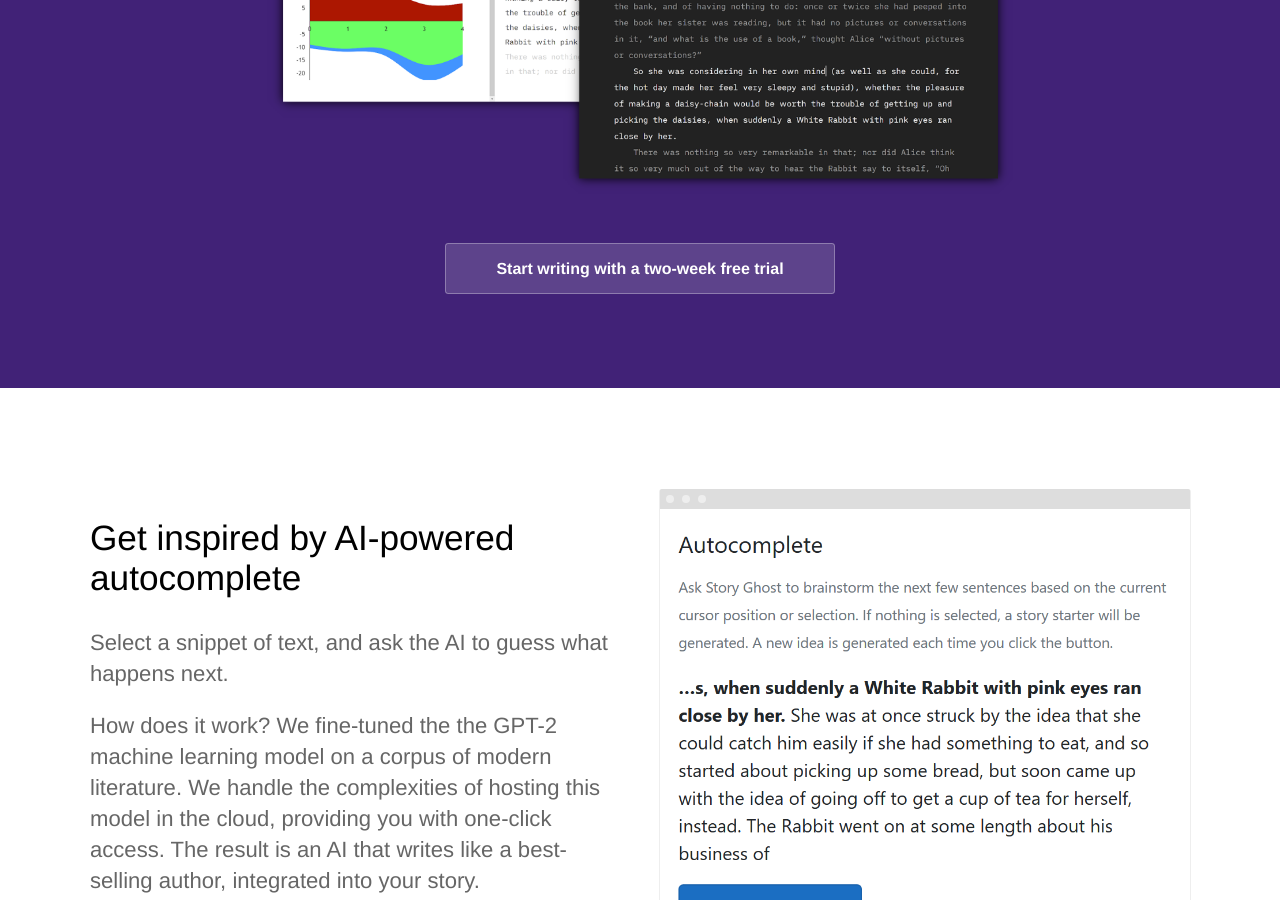
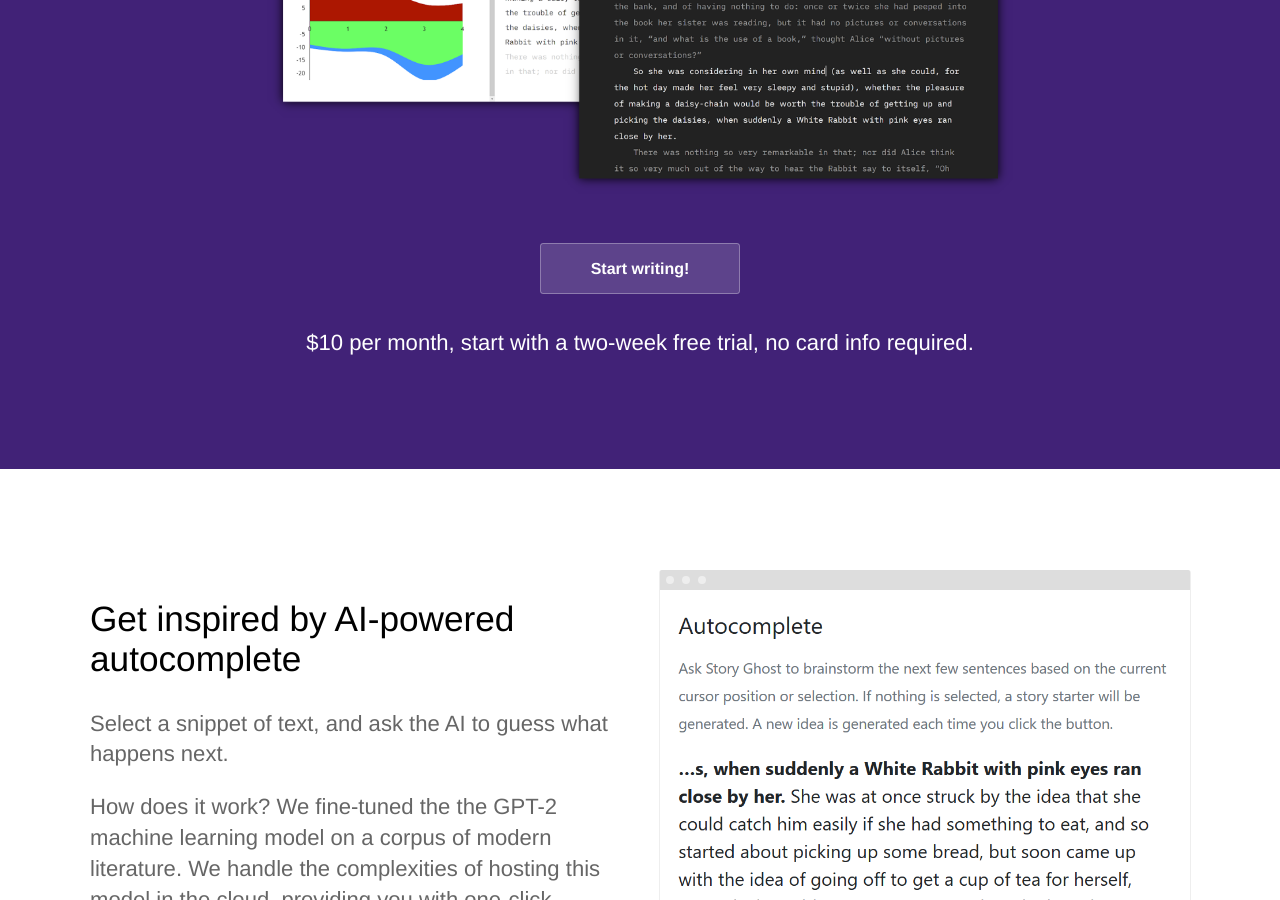
Before and after one commit to headchem/story-ghost, a Jekyll site: the page built from index.html, in a window 1280 px wide and 900 px high, scrolled down 519 px. Built offline with Jekyll 4.4.1, drawn with Linux system fonts in a browser that asks for light colours; some of the changed text lies outside the part shown.

Commit message:
add price

```diff
--- a/index.html
+++ b/index.html
@@ -9,7 +9,10 @@ description: Story Ghost cures writer's block
 		<div class="image">
 			<img src="{{ site.baseurl }}/images/main-dual.png" alt="screenshot of main tool" class="editable" />
 		</div>
-		<div class="cta button alt"><a href="#"><strong>Start writing with a two-week free trial</strong></a></div>
+		<div class="cta button alt">
+			<a href="#"><strong>Start writing!</strong></a>
+			<p style="margin-top: 50px;">$10 per month, start with a two-week free trial, no card info required.</p>
+		</div>
 	</div>
 </section>
 
@@ -173,7 +176,7 @@ description: Story Ghost cures writer's block
 
 	<section class="bottom-cta">
 		<h2 class="editable">With <strong>Story Ghost</strong>, blank pages don't stay blank.</h2>
-		<div class="button alt"><a href="#"><strong>Start writing with a two-week free trial</strong></a></div>
+		<div class="button alt"><a href="#"><strong>Start writing!</strong></a></div>
 	</section>
 
 </div>
```
